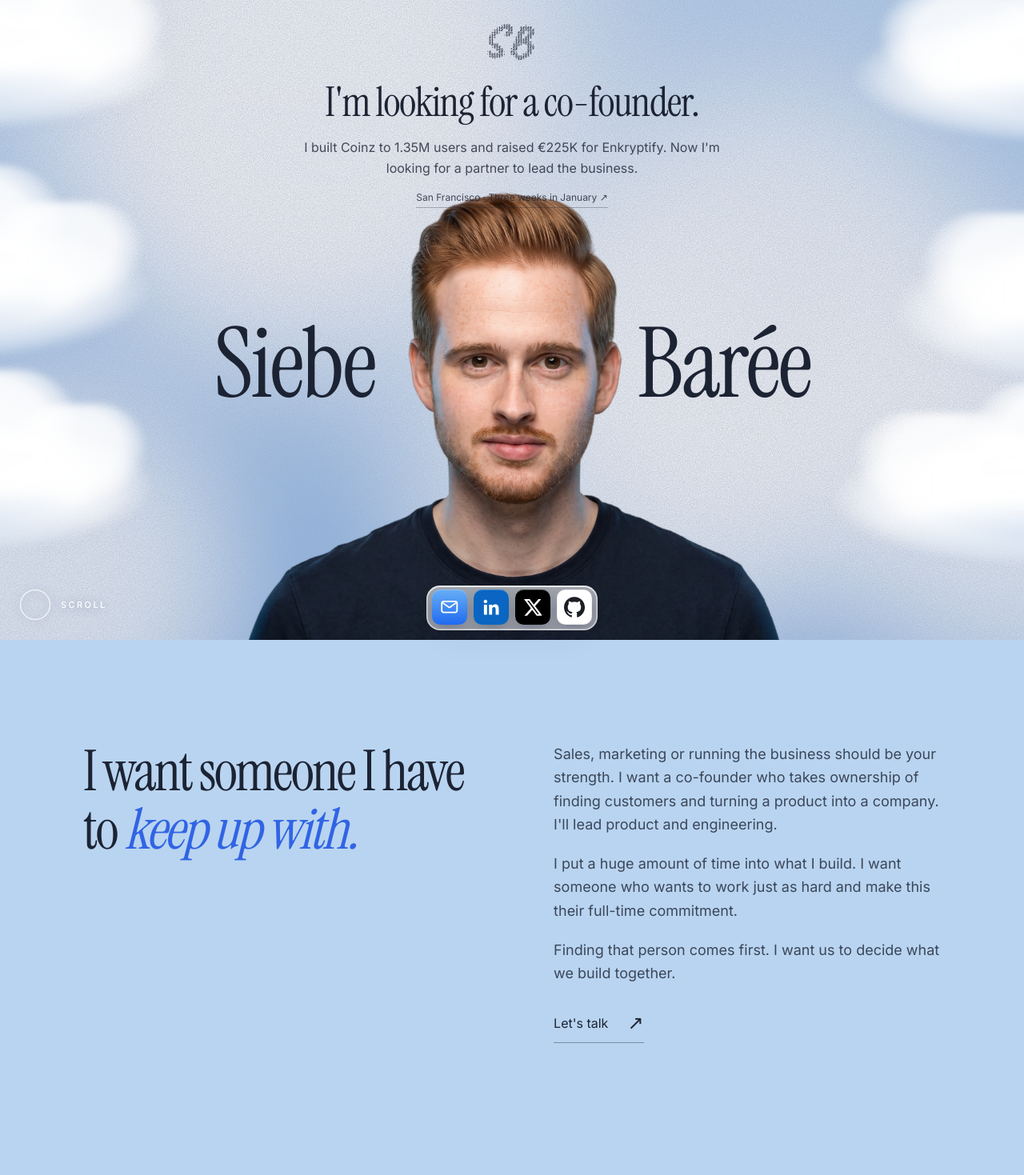
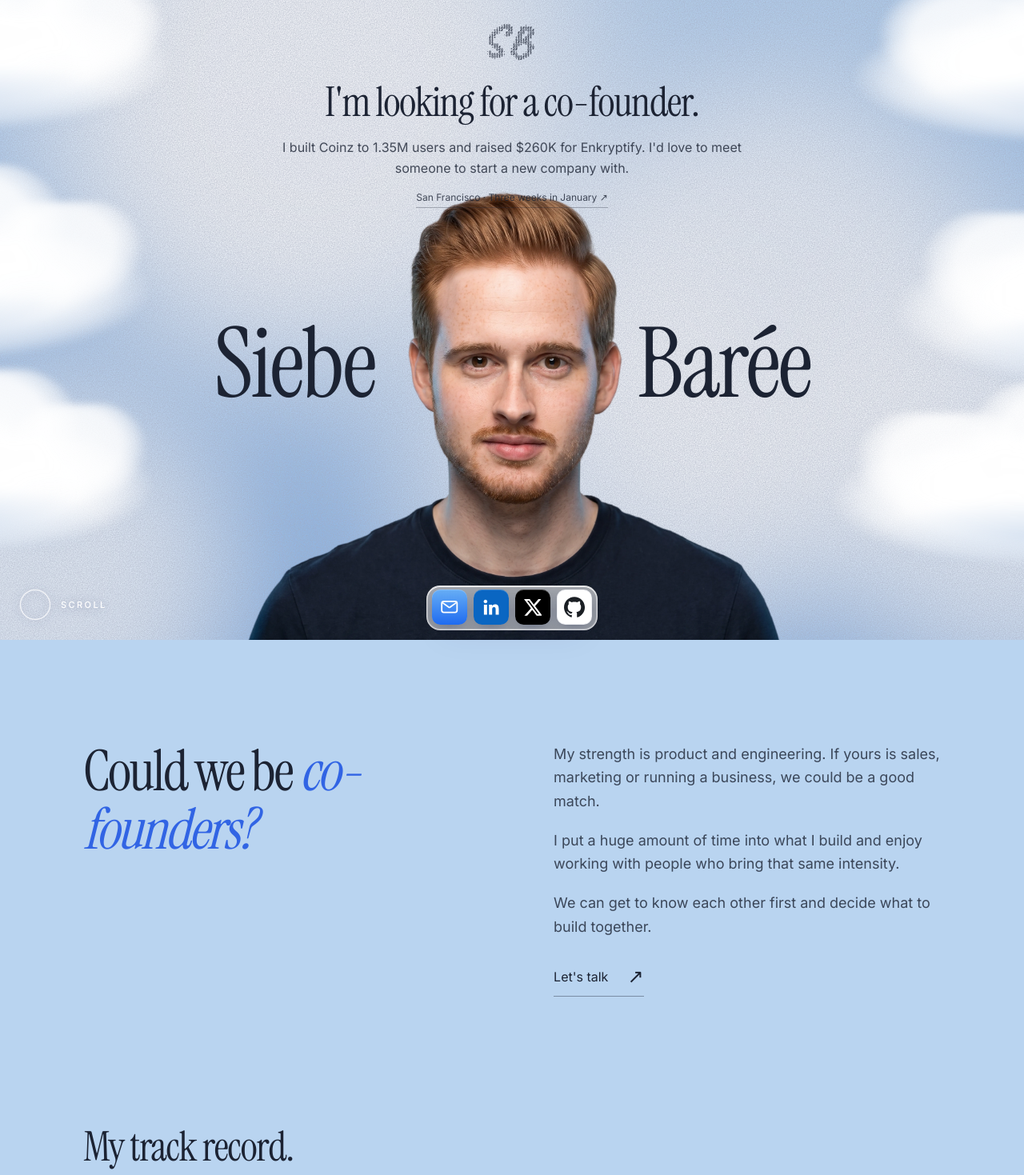
Before and after one commit to SiebeBaree/portfolio, a Next.js app: page / in a window 1280 px wide. Shown: the top 1469 px of the page at 80% size. Built offline with nearby package versions, Linux system fonts and the light colour scheme; a web font is replaced by a local one.

Commit message:
fix: invite a co-founder and update funding to USD

```diff
--- a/src/components/sections/CoFounder.tsx
+++ b/src/components/sections/CoFounder.tsx
@@ -13,23 +13,19 @@ export default function CoFounder() {
             id="cofounder-title"
             className="max-w-lg font-display text-[clamp(3rem,5.5vw,5rem)] leading-[1.04] tracking-[-0.035em]"
           >
-            I want someone I have to{" "}
-            <span className="italic text-accent">keep up with.</span>
+            Could we be <span className="italic text-accent">co-founders?</span>
           </h2>
           <div className="space-y-5 text-base leading-relaxed text-ink/80 sm:text-lg">
             <p>
-              Sales, marketing or running the business should be your strength.
-              I want a co-founder who takes ownership of finding customers and
-              turning a product into a company. I&apos;ll lead product and
-              engineering.
+              My strength is product and engineering. If yours is sales,
+              marketing or running a business, we could be a good match.
             </p>
             <p>
-              I put a huge amount of time into what I build. I want someone who
-              wants to work just as hard and make this their full-time
-              commitment.
+              I put a huge amount of time into what I build and enjoy working
+              with people who bring that same intensity.
             </p>
             <p>
-              Finding that person comes first. I want us to decide what we build
+              We can get to know each other first and decide what to build
               together.
             </p>
             <a
--- a/src/components/sections/Hero.tsx
+++ b/src/components/sections/Hero.tsx
@@ -82,8 +82,8 @@ export default function Hero() {
         </p>
         <p className="mt-2 max-w-xl text-sm leading-relaxed text-ink/80 sm:text-base">
           I built Coinz to {COINZ_STATS.users} users and raised{" "}
-          {ENKRYPTIFY_FUNDING} for Enkryptify. Now I&apos;m looking for a
-          partner to lead the business.
+          {ENKRYPTIFY_FUNDING} for Enkryptify. I&apos;d love to meet someone to
+          start a new company with.
         </p>
         <a
           href="#contact"
--- a/src/components/sections/ProjectChapter.tsx
+++ b/src/components/sections/ProjectChapter.tsx
@@ -138,8 +138,8 @@ export default function ProjectChapter({
           Looking for a technical co-founder?
         </h2>
         <p className="mt-4 text-base leading-relaxed text-ink/80">
-          I&apos;m looking for a partner to lead the business. I&apos;ll be in
-          San Francisco for three weeks in January to meet potential
+          I&apos;d love to meet someone to start a new company with. I&apos;ll
+          be in San Francisco for three weeks in January to meet potential
           co-founders.
         </p>
         <a
--- a/src/lib/projects.ts
+++ b/src/lib/projects.ts
@@ -13,7 +13,7 @@ export type Project = (typeof PROJECTS)[number];
 
 /** Figures confirmed by Siebe. Daily activity is the peak, not a lifetime average. */
 export const COINZ_STATS = { users: "1.35M", peakDailyActive: "16K" } as const;
-export const ENKRYPTIFY_FUNDING = "€225K";
+export const ENKRYPTIFY_FUNDING = "$260K";
 
 export function getProject(slug: string) {
   return PROJECTS.find((project) => project.slug === slug);
--- a/src/lib/site.ts
+++ b/src/lib/site.ts
@@ -10,7 +10,7 @@ export const SITE_URL = "https://siebebaree.com";
 
 export const SITE_NAME = "Siebe Barée";
 
-export const SITE_DESCRIPTION = `Technical founder looking for a co-founder to lead the business. Built Coinz to ${COINZ_STATS.users} users and raised ${ENKRYPTIFY_FUNDING} for Enkryptify. In San Francisco for three weeks in January.`;
+export const SITE_DESCRIPTION = `Technical founder looking for someone to start a new company with. Built Coinz to ${COINZ_STATS.users} users and raised ${ENKRYPTIFY_FUNDING} for Enkryptify. In San Francisco for three weeks in January.`;
 
 export const SITE_LINKS = {
   github: "https://github.com/SiebeBaree",
```
Also changed, not shown: public/llms.txt.
